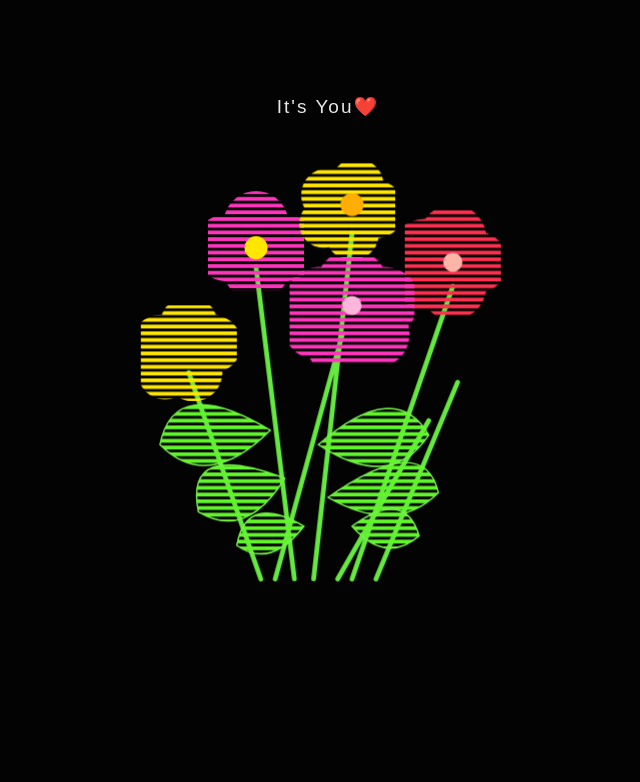
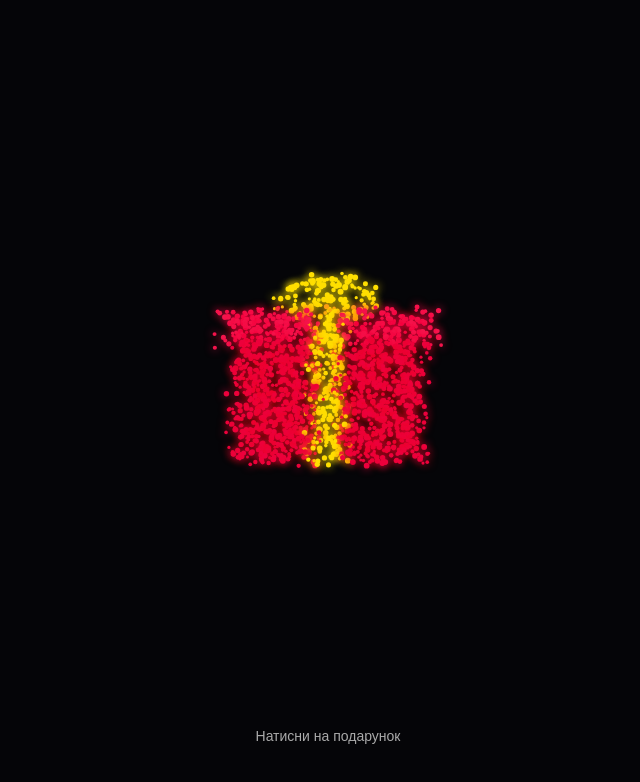
Before and after one commit to Erorses/my-website, a plain HTML site: page index.html in a window 1280 px wide. Shown: the whole page, without its empty margins (312-952 px from the left). Drawn offline with Linux system fonts and the light colour scheme; animation ran at ten frames a second.

Commit message:
Add files via upload

```diff
--- a/index.html
+++ b/index.html
@@ -2,317 +2,274 @@
 <html lang="uk">
 <head>
 <meta charset="UTF-8">
-<meta name="viewport" content="width=device-width, initial-scale=1.0">
-<title>Квітковий букет</title>
-
+<meta name="viewport" content="width=device-width, initial-scale=1">
+<title>It's You 💕</title>
 <style>
-* {
-    box-sizing: border-box;
-}
+* { box-sizing: border-box; }
 
 body {
     margin: 0;
-    min-height: 100vh;
-    background: #030303;
-    color: white;
+    background: #050508;
+    overflow: hidden;
     font-family: Arial, sans-serif;
-    display: flex;
-    flex-direction: column;
-    align-items: center;
-    justify-content: center;
-    padding: 25px 10px;
 }
 
-h1 {
-    font-size: 19px;
-    font-weight: normal;
-    color: #e7e7e7;
-    letter-spacing: 2px;
-    margin-bottom: 5px;
-    animation: fadeIn 2s ease both;
+canvas {
+    display: block;
+    width: 100vw;
+    height: 100vh;
 }
 
-svg {
-    display: block;
-    width: min(96vw, 480px);
-    height: auto;
-    overflow: visible;
+#message {
+    position: fixed;
+    bottom: 14%;
+    width: 100%;
+    text-align: center;
+    color: #ff9acb;
+    font-size: 36px;
+    font-weight: bold;
+    text-shadow: 0 0 12px #ff4fa3, 0 0 25px #ff168a;
+    opacity: 0;
+    transition: opacity 1.5s;
 }
 
-.flower {
-    opacity: 0;
-    animation: flowerAppear 1.3s ease forwards;
+#hint {
+    position: fixed;
+    bottom: 7%;
+    width: 100%;
+    text-align: center;
+    color: #aaa;
+    font-size: 14px;
 }
 
-.stem {
-    fill: none;
-    stroke: #65e83f;
-    stroke-width: 5;
-    stroke-linecap: round;
+#again {
+    position: fixed;
+    bottom: 2%;
+    left: 50%;
+    transform: translateX(-50%);
+    padding: 10px 22px;
+    border: 1px solid #ff5da8;
+    border-radius: 20px;
+    background: #160b16;
+    color: #ff9acb;
+    opacity: 0;
 }
 
-.leaf {
-    fill: url(#green);
-    stroke: #75f34a;
-    stroke-width: 1.5;
+</style>
+</head>
+<body>
+
+<canvas id="canvas"></canvas>
+<div id="message">It's You 💕</div>
+<div id="hint">Натисни на подарунок</div>
+<button id="again" onclick="resetScene()">Повторити</button>
+
+<script>
+const canvas = document.getElementById("canvas");
+const ctx = canvas.getContext("2d");
+
+const message = document.getElementById("message");
+const hint = document.getElementById("hint");
+const again = document.getElementById("again");
+
+let W, H;
+let particles = [];
+let opened = false;
+let animationStarted = false;
+
+function resize() {
+    W = canvas.width = window.innerWidth;
+    H = canvas.height = window.innerHeight;
+    if (!animationStarted) resetScene();
 }
 
-.wrapper {
-    fill: url(#wrapperPattern);
-    stroke: #ff85c3;
-    stroke-width: 3;
+window.addEventListener("resize", resize);
+
+function makeShape(type) {
+    const temp = document.createElement("canvas");
+    temp.width = W;
+    temp.height = H;
+
+    const c = temp.getContext("2d");
+    const x = W / 2;
+    const y = H / 2;
+
+    if (type === "gift") {
+        const w = Math.min(190, W * .48);
+        const h = 125;
+
+        c.fillStyle = "#ed003d";
+        c.fillRect(x-w/2, y-h/2, w, h);
+
+        c.fillStyle = "#ffdf00";
+        c.fillRect(x-14, y-h/2, 28, h);
+
+        c.fillStyle = "#f5144c";
+        c.fillRect(x-w/2-10, y-h/2-25, w+20, 30);
+
+        c.fillStyle = "#ffdf00";
+        c.fillRect(x-14, y-h/2-25, 28, 30);
+
+        c.strokeStyle = "#ffdf00";
+        c.lineWidth = 10;
+
+        c.beginPath();
+        c.ellipse(x-20, y-h/2-43, 22, 13, -.5, 0, Math.PI*2);
+        c.stroke();
+
+        c.beginPath();
+        c.ellipse(x+20, y-h/2-43, 22, 13, .5, 0, Math.PI*2);
+        c.stroke();
+
+        c.fillStyle = "#ffdf00";
+        c.beginPath();
+        c.arc(x, y-h/2-43, 9, 0, Math.PI*2);
+        c.fill();
     }
 
-.ribbon {
-    fill: none;
-    stroke: #ff91c6;
-    stroke-width: 5;
+    if (type === "flowers") {
+        const positions = [
+            {x:x-75, y:y-65, s:.9},
+            {x:x, y:y-105, s:1.1},
+            {x:x+75, y:y-55, s:.9}
+        ];
+
+        positions.forEach((f) => {
+            const fx = f.x;
+            const fy = f.y;
+            const s = f.s;
+
+            // Стебло
+            c.strokeStyle = "#38c86a";
+            c.lineWidth = 5;
+            c.lineCap = "round";
+            c.beginPath();
+            c.moveTo(fx, fy+10);
+            c.quadraticCurveTo(fx-10, fy+75, fx, y+115);
+            c.stroke();
+
+            // Листочки
+            c.fillStyle = "#35b95e";
+            c.beginPath();
+            c.ellipse(fx-13, fy+65, 16, 7, -.5, 0, Math.PI*2);
+            c.fill();
+
+            c.beginPath();
+            c.ellipse(fx+12, fy+88, 16, 7, .5, 0, Math.PI*2);
+            c.fill();
+
+            // Пелюстки
+            for (let i=0; i<12; i++) {
+                const a = i*Math.PI/6;
+                c.save();
+                c.translate(fx, fy);
+                c.rotate(a);
+                c.fillStyle = "#fff";
+                c.beginPath();
+                c.ellipse(0, -22*s, 8*s, 16*s, 0, 0, Math.PI*2);
+                c.fill();
+                c.restore();
             }
 
-.caption {
-    text-align: center;
-    color: #ff8fc8;
-    font-size: 25px;
-    font-weight: bold;
-    margin-top: 0;
-    animation: fadeIn 2s ease 3s both;
+            // Серединка
+            c.fillStyle = "#ffdf00";
+            c.beginPath();
+            c.arc(fx, fy, 10*s, 0, Math.PI*2);
+            c.fill();
+        });
     }
 
-.small-text {
-    color: #d9c3d1;
-    font-size: 12px;
-    margin-top: 12px;
-    letter-spacing: 2px;
-    animation: fadeIn 2s ease 3.5s both;
+    const image = c.getImageData(0, 0, W, H);
+    const data = image.data;
+    const result = [];
+
+    for (let py=0; py<H; py+=4) {
+        for (let px=0; px<W; px+=4) {
+            const i = (py*W+px)*4;
+            if (data[i+3] > 100) {
+                result.push({
+                    x:px,
+                    y:py,
+                    color:`rgb(${data[i]},${data[i+1]},${data[i+2]})`
+                });
             }
-
-@keyframes flowerAppear {
-    from {
-        opacity: 0;
-        transform: translateY(20px);
-    }
-    to {
-        opacity: 1;
-        transform: translateY(0);
         }
     }
 
-@keyframes fadeIn {
-    from { opacity: 0; }
-    to { opacity: 1; }
+    return result;
 }
 
-@media (max-width: 400px) {
-    h1 {
-        font-size: 16px;
+function setShape(type, scatter=false) {
+    const targets = makeShape(type);
+
+    particles = targets.map(t => ({
+        x: scatter ? Math.random()*W : W/2+(Math.random()-.5)*W,
+        y: scatter ? Math.random()*H : H/2+(Math.random()-.5)*H,
+        tx:t.x,
+        ty:t.y,
+        color:t.color,
+        size:1.5+Math.random()*1.5
+    }));
 }
 
-    .caption {
-        font-size: 22px;
-    }
+function draw() {
+    ctx.clearRect(0, 0, W, H);
+
+    particles.forEach(p => {
+        p.x += (p.tx-p.x)*.075;
+        p.y += (p.ty-p.y)*.075;
+
+        ctx.fillStyle = p.color;
+        ctx.shadowColor = p.color;
+        ctx.shadowBlur = 8;
+
+        ctx.beginPath();
+        ctx.arc(p.x, p.y, p.size, 0, Math.PI*2);
+        ctx.fill();
+    });
+
+    ctx.shadowBlur = 0;
+    requestAnimationFrame(draw);
 }
 
-@media (prefers-reduced-motion: reduce) {
-    *, *::before, *::after {
-        animation-duration: 0.01ms !important;
-        animation-delay: 0ms !important;
+function openGift() {
+    if (opened) return;
+    opened = true;
+
+    hint.style.opacity = "0";
+
+    // Спочатку розліт частинок
+    particles.forEach(p => {
+        p.tx = Math.random()*W;
+        p.ty = Math.random()*H;
+    });
+
+    // Потім збираємо ромашки
+    setTimeout(() => {
+        setShape("flowers", true);
+    }, 900);
+
+    setTimeout(() => {
+        message.style.opacity = "1";
+        again.style.opacity = "1";
+    }, 3500);
 }
 
-    .flower {
-        opacity: 1;
+function resetScene() {
+    opened = false;
+    message.style.opacity = "0";
+    again.style.opacity = "0";
+    hint.style.opacity = "1";
+    setShape("gift", false);
 }
-}
-</style>
-</head>
 
-<body>
+resize();
+resetScene();
+animationStarted = true;
+draw();
 
-<h1>It's You❤️</h1>
+canvas.addEventListener("click", openGift);
+</script>
 
-<svg viewBox="0 0 500 620"
-     xmlns="http://www.w3.org/2000/svg"
-     role="img"
-     aria-label="Яскравий букет із семи квітів">
-
-<defs>
-
-<!-- Горизонтальні кольорові лінії -->
-
-<pattern id="pink" width="8" height="7"
-         patternUnits="userSpaceOnUse">
-    <path d="M0 2 H8" stroke="#ff35bd" stroke-width="4"/>
-</pattern>
-
-<pattern id="yellow" width="8" height="7"
-         patternUnits="userSpaceOnUse">
-    <path d="M0 2 H8" stroke="#ffe600" stroke-width="4"/>
-</pattern>
-
-<pattern id="red" width="8" height="7"
-         patternUnits="userSpaceOnUse">
-    <path d="M0 2 H8" stroke="#ff304f" stroke-width="4"/>
-</pattern>
-
-<pattern id="purple" width="8" height="7"
-         patternUnits="userSpaceOnUse">
-    <path d="M0 2 H8" stroke="#bd5cff" stroke-width="4"/>
-</pattern>
-
-<pattern id="green" width="8" height="7"
-         patternUnits="userSpaceOnUse">
-    <path d="M0 2 H8" stroke="#61f52c" stroke-width="4"/>
-</pattern>
-
-<pattern id="wrapperPattern" width="8" height="7"
-         patternUnits="userSpaceOnUse">
-    <path d="M0 2 H8" stroke="#ff8cc7" stroke-width="3"/>
-</pattern>
-
-<!-- Форми квітів -->
-
-<clipPath id="flowerPink">
-    <circle cx="145" cy="130" r="35"/>
-    <circle cx="175" cy="105" r="34"/>
-    <circle cx="205" cy="130" r="35"/>
-    <circle cx="175" cy="150" r="35"/>
-</clipPath>
-
-<clipPath id="flowerYellow">
-    <circle cx="250" cy="75" r="28"/>
-    <circle cx="280" cy="65" r="28"/>
-    <circle cx="300" cy="90" r="30"/>
-    <circle cx="275" cy="115" r="28"/>
-    <circle cx="245" cy="105" r="25"/>
-</clipPath>
-
-<clipPath id="flowerRed">
-    <circle cx="350" cy="135" r="35"/>
-    <circle cx="380" cy="120" r="35"/>
-    <circle cx="405" cy="145" r="32"/>
-    <circle cx="380" cy="170" r="35"/>
-    <circle cx="350" cy="165" r="30"/>
-</clipPath>
-
-<clipPath id="flowerCenter">
-    <circle cx="240" cy="185" r="35"/>
-    <circle cx="275" cy="170" r="38"/>
-    <circle cx="310" cy="185" r="35"/>
-    <circle cx="300" cy="220" r="35"/>
-    <circle cx="265" cy="230" r="37"/>
-    <circle cx="235" cy="215" r="30"/>
-</clipPath>
-
-<clipPath id="flowerLeft">
-    <circle cx="75" cy="230" r="30"/>
-    <circle cx="105" cy="210" r="30"/>
-    <circle cx="130" cy="230" r="30"/>
-    <circle cx="110" cy="260" r="30"/>
-    <circle cx="80" cy="260" r="28"/>
-</clipPath>
-
-<clipPath id="flowerRight">
-    <circle cx="355" cy="240" r="30"/>
-    <circle cx="385" cy="220" r="30"/>
-    <circle cx="415" cy="240" r="30"/>
-    <circle cx="395" cy="270" r="30"/>
-    <circle cx="365" cy="270" r="28"/>
-</clipPath>
-
-<clipPath id="flowerPurple">
-    <circle cx="330" cy="285" r="22"/>
-    <circle cx="355" cy="270" r="23"/>
-    <circle cx="380" cy="290" r="22"/>
-    <circle cx="355" cy="310" r="24"/>
-    <circle cx="330" cy="305" r="20"/>
-</clipPath>
-
-</defs>
-
-<!-- СТЕБЛА -->
-
-<g class="flower" style="animation-delay: 1s">
-
-    <path class="stem"
-          d="M175 150 L215 475
-             M275 115 L235 475
-             M380 170 L275 475
-             M265 220 L195 475
-             M105 260 L180 475
-             M385 270 L300 475
-             M355 310 L260 475"/>
-
-</g>
-
-<!-- ЛИСТЯ -->
-
-<g class="flower" style="animation-delay: 1.3s">
-
-    <path class="leaf"
-          d="M190 320 Q90 260 75 335
-             Q125 385 190 320Z"/>
-
-    <path class="leaf"
-          d="M205 370 Q100 330 115 405
-             Q165 435 205 370Z"/>
-
-    <path class="leaf"
-          d="M240 335 Q320 265 355 325
-             Q315 385 240 335Z"/>
-
-    <path class="leaf"
-          d="M250 390 Q350 320 365 385
-             Q320 430 250 390Z"/>
-
-    <path class="leaf"
-          d="M225 420 Q165 385 155 440
-             Q190 465 225 420Z"/>
-
-    <path class="leaf"
-          d="M275 420 Q330 380 345 430
-             Q310 460 275 420Z"/>
-
-</g>
-
-<!-- РОЖЕВА КВІТКА -->
-
-<g class="flower" style="animation-delay: 0.2s">
-    <rect x="125" y="65" width="100" height="110"
-          fill="url(#pink)" clip-path="url(#flowerPink)"/>
-
-    <circle cx="175" cy="130" r="12" fill="#ffe600"/>
-</g>
-
-<!-- ЖОВТА КВІТКА -->
-
-<g class="flower" style="animation-delay: 0.5s">
-    <rect x="220" y="40" width="100" height="110"
-          fill="url(#yellow)" clip-path="url(#flowerYellow)"/>
-
-    <circle cx="275" cy="85" r="12" fill="#ffad00"/>
-</g>
-
-<!-- ЧЕРВОНА КВІТКА -->
-
-<g class="flower" style="animation-delay: 0.8s">
-    <rect x="330" y="90" width="100" height="110"
-          fill="url(#red)" clip-path="url(#flowerRed)"/>
-
-    <circle cx="380" cy="145" r="10" fill="#ffb4a8"/>
-</g>
-
-<!-- ЦЕНТРАЛЬНА РОЖЕВА КВІТКА -->
-
-<g class="flower" style="animation-delay: 1.1s">
-    <rect x="210" y="140" width="130" height="110"
-          fill="url(#pink)" clip-path="url(#flowerCenter)"/>
-
-    <circle cx="275" cy="190" r="10" fill="#ffb6dc"/>
-</g>
-
-<!-- ЖОВТА КВІТКА ЗЛІВА -->
-
-<g class="flower" style="animation-delay: 1.4s">
-    <rect x="55" y="190" width="100" height="100"
-          fill="url(#yellow)" clip-path="url(#flowerLeft)"/>
-
-    <circle cx="105" c
+</body>
+</html>
```
Lines whose indentation alone changed are shown as unchanged.
